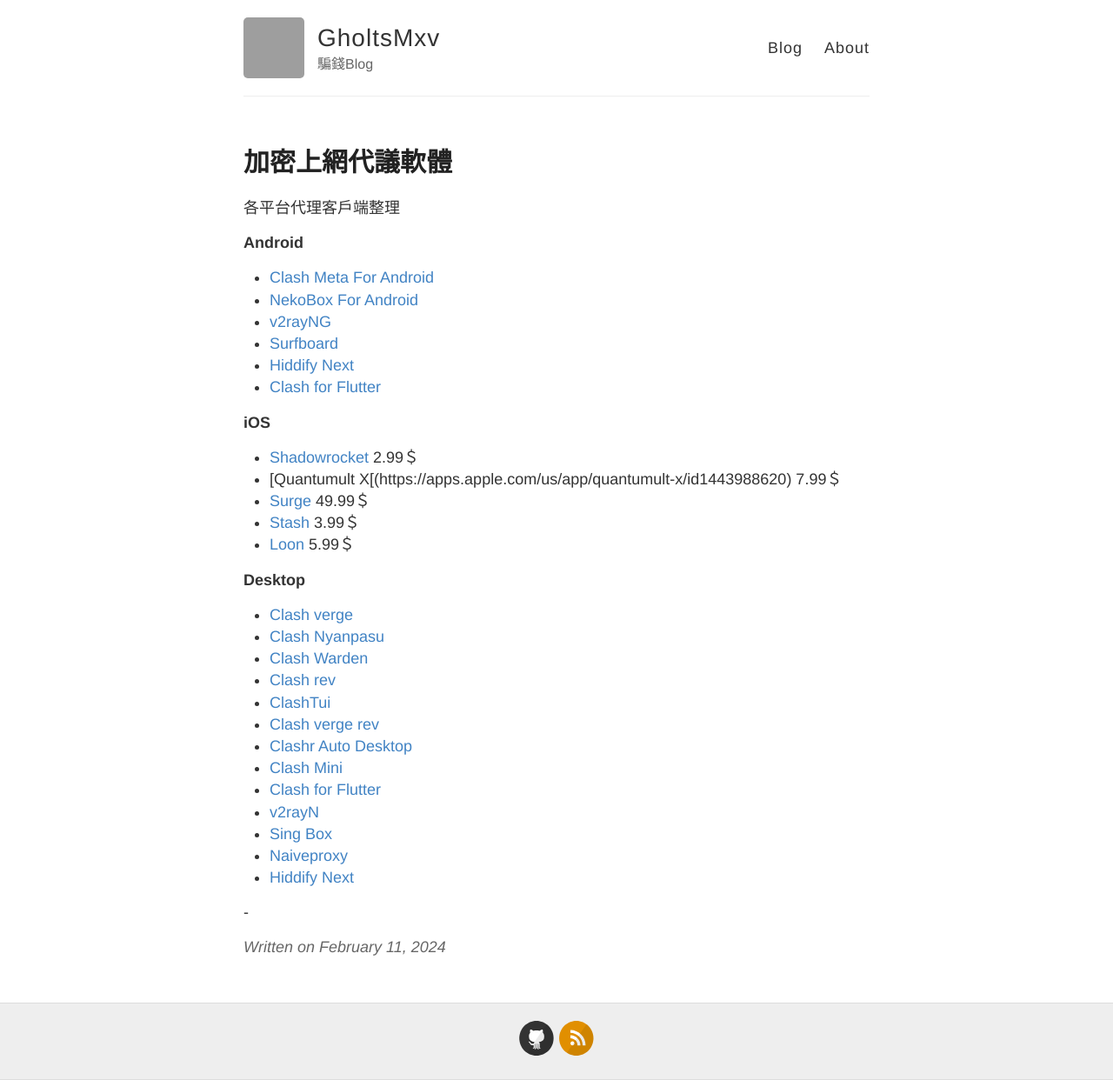
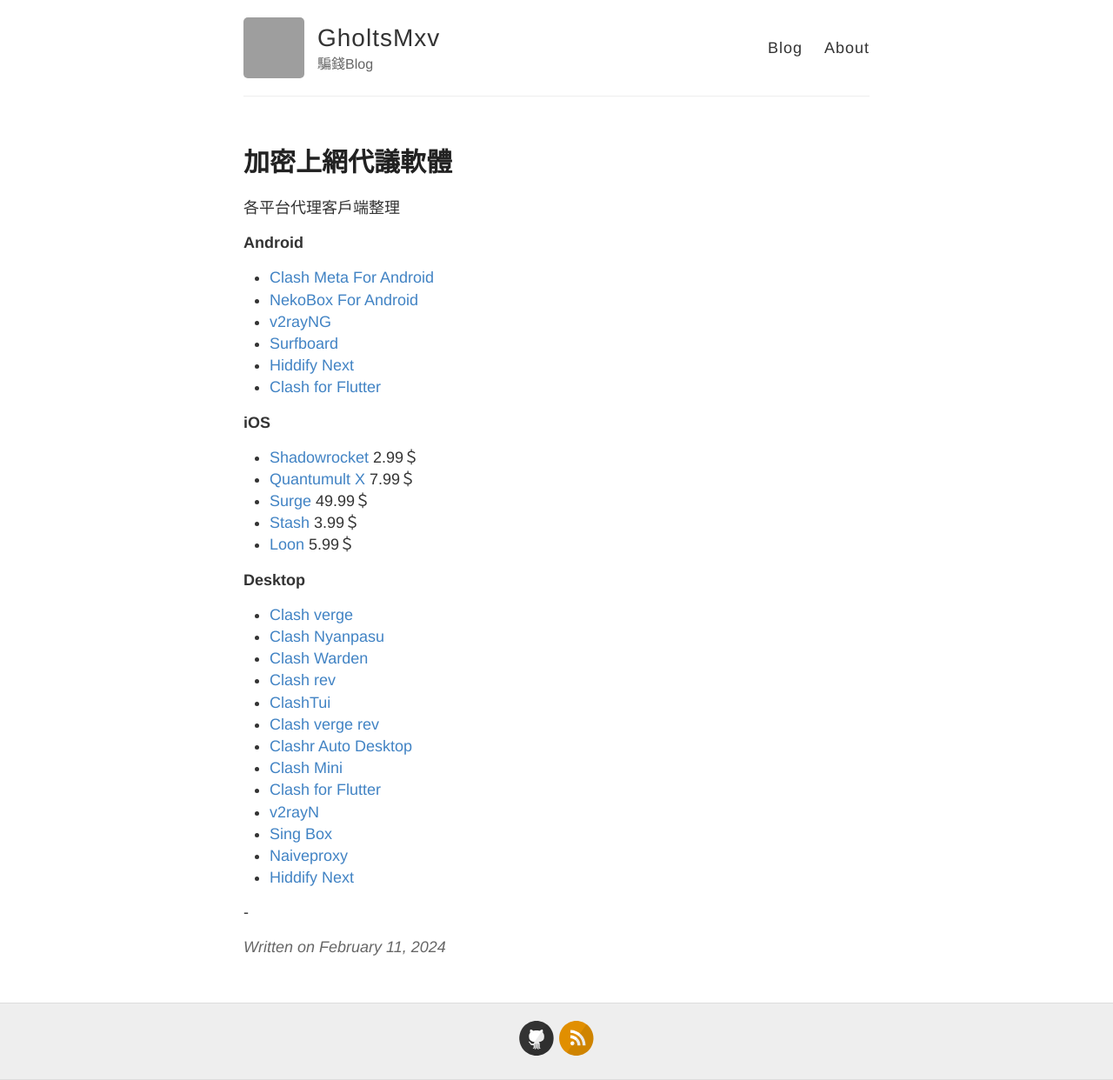
Before and after one commit to GholtsMxv/archiveblogg, a Jekyll site: the page built from _posts/2024-02-11-Application proxy.md, in a window 1280 px wide. Shown: the whole page at 87% size. Built offline with Jekyll 4.4.1, drawn with Linux system fonts in a browser that asks for light colours; grey boxes are pictures that could not be loaded.

Commit message:
Update 2024-02-11-Application proxy.md

```diff
--- a/_posts/2024-02-11-Application proxy.md
+++ b/_posts/2024-02-11-Application proxy.md
@@ -15,7 +15,7 @@
 
 **iOS**
 - [Shadowrocket](https://apps.apple.com/us/app/shadowrocket/id932747118)  2.99＄
-- [Quantumult X[(https://apps.apple.com/us/app/quantumult-x/id1443988620)  7.99＄
+- [Quantumult X](https://apps.apple.com/us/app/quantumult-x/id1443988620)  7.99＄
 - [Surge](https://apps.apple.com/us/app/surge-5/id1442620678)  49.99＄
 - [Stash](https://apps.apple.com/us/app/stash-rule-based-proxy/id1596063349) 3.99＄
 - [Loon](https://apps.apple.com/hk/app/loon/id1373567447)  5.99＄
```
